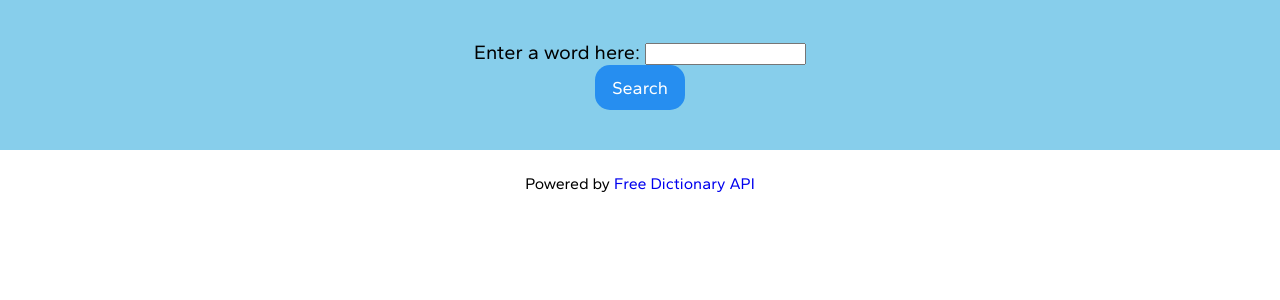
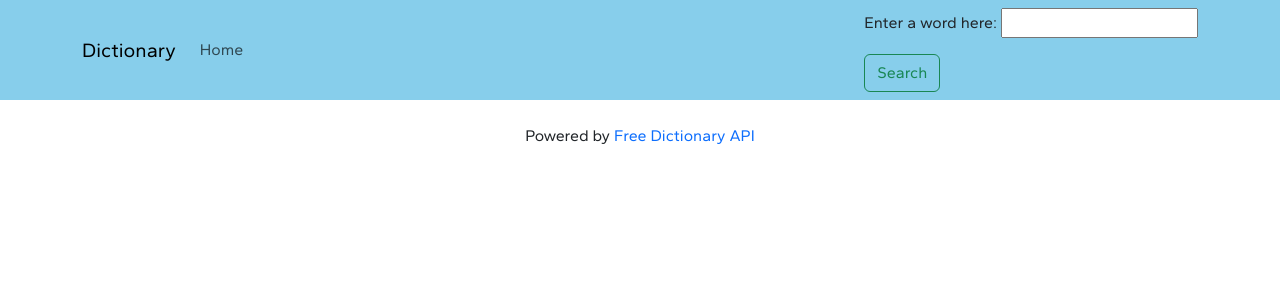
Before and after one commit to isobarbaric/Dictionary, a Django app: page / in a window 1280 px wide. Shown: the top 300 px of the page. Run offline with Django 4.2, Linux system fonts and the light colour scheme.

Commit message:
added core of navbar

```diff
--- a/dictionary/static/css/main.css
+++ b/dictionary/static/css/main.css
@@ -1,8 +1,11 @@
-
 * {
   font-family: 'Gantari', sans-serif;
   box-sizing: border-box;
   margin: 0;
+}
+
+.nav-custom {
+    background-color: #87ceeb;
 }
 
 div#search-bar {
--- a/dictionary/templates/dictionary/base.html
+++ b/dictionary/templates/dictionary/base.html
@@ -4,21 +4,42 @@
 <html>
     <head>
         <title>Dictionary</title>
-        <link rel='stylesheet' href="{% static '/css/main.css' %}">
         <link rel="icon" type="image/x-icon" href="{% static '/images/dictionary.png' %}">
         <link rel="preconnect" href="https://fonts.googleapis.com">
         <link rel="preconnect" href="https://fonts.gstatic.com" crossorigin>
         <link href="https://fonts.googleapis.com/css2?family=Gantari&display=swap" rel="stylesheet">
+        <link href="https://cdn.jsdelivr.net/npm/bootstrap@5.3.2/dist/css/bootstrap.min.css" rel="stylesheet" integrity="sha384-T3c6CoIi6uLrA9TneNEoa7RxnatzjcDSCmG1MXxSR1GAsXEV/Dwwykc2MPK8M2HN" crossorigin="anonymous">
+        <script defer src="https://cdn.jsdelivr.net/npm/bootstrap@5.3.2/dist/js/bootstrap.bundle.min.js" integrity="sha384-C6RzsynM9kWDrMNeT87bh95OGNyZPhcTNXj1NW7RuBCsyN/o0jlpcV8Qyq46cDfL" crossorigin="anonymous"></script>
+        <link rel='stylesheet' href="{% static '/css/main.css' %}">
     </head>
     <body>
-        <div id='search-bar'>
+        <nav class="navbar navbar-expand nav-custom">
+            <div class="container">
+                <a href="#" class="navbar-brand">Dictionary</a>
+                <button class="navbar-toggler" data-bs-toggle="collapse" data-bs-target="#nav">
+                    <div class="navbar-toggler-icon"></div>
+                </button>
+                <div class="collapse navbar-collapse" id="nav">
+                    <ul class="navbar-nav">
+                        <li class="nav-item">
+                            <a href="/" class="nav-link">Home</a>
+                        </li>
+                    </ul>
+                </div>
+                <form class="form-inline" method="POST" action="{% url 'home' %}">
+                    {% csrf_token %}
+                    {{ form.as_p }}
+                    <button class="btn btn-outline-success" type="submit">Search</button>
+                </form>
+            </div>
+        </nav>
+        <!-- <div id='search-bar'>
             <form method="POST" action="{% url 'home' %}">
                 {% csrf_token %}
                 {{ form.as_p }}
-                <!-- <input type="text" name="query" id="text-box" placeholder="Enter a word here" autocomplete="off"> -->
                 <input type="submit" id="submit-btn" value="Search">
             </form>
-        </div>
+        </div> -->
         <div id='search-result'>
           {% block result %} {% endblock %}
         </div>
```
Also changed, not shown: dictionary/templates/dictionary/error.html (+4 -28 lines).
